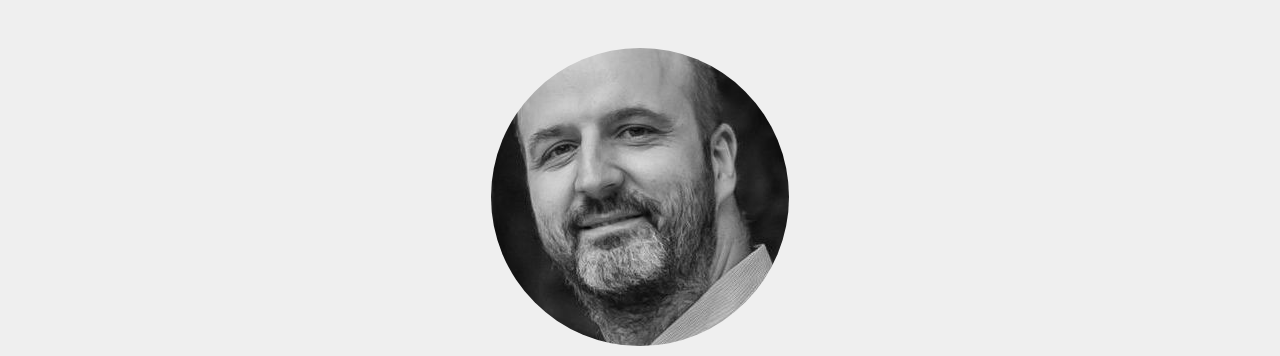
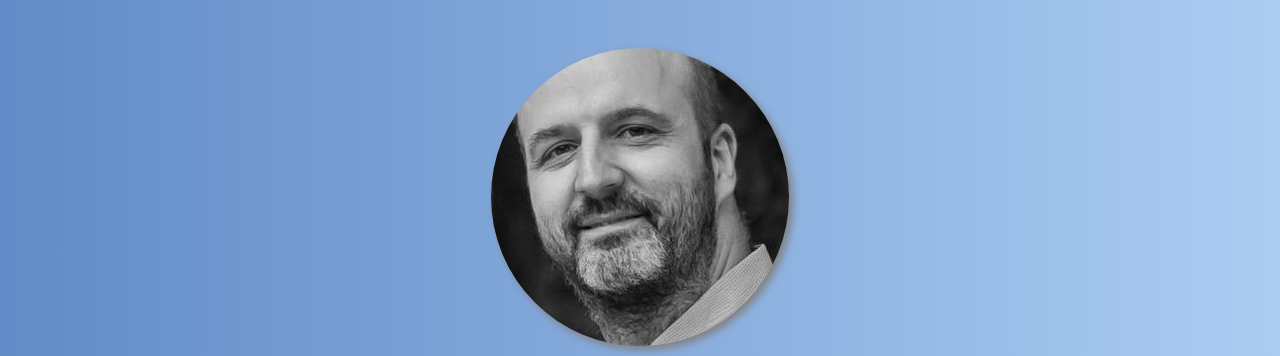
Before and after one commit to ktwd52/Resume, a plain HTML site: page index.html in a window 1280 px wide. Shown: the top 356 px of the page. Drawn offline with Linux system fonts and the light colour scheme.

Commit message:
CSS background and image changed

```diff
--- a/style.css
+++ b/style.css
@@ -2,12 +2,13 @@
     padding: 0;
     margin: 0;
     box-sizing: border-box;
-}
+    }
 
 body {
     font-family: system-ui, -apple-system, BlinkMacSystemFont, 'Segoe UI', Roboto, Oxygen, Ubuntu, Cantarell, 'Open Sans', 'Helvetica Neue', sans-serif
     ;
-    background-color: #efefef;
+    background-image: linear-gradient(to right,#628bc7,#abcdf2);
+    /* background-color: #efefef; */
 
 }
 
@@ -15,6 +16,8 @@ header {
 
 padding: 2rem 4rem;
 border-bottom: 2px solid #29213f;
+image-rendering:pixelated ;
+        filter: drop-shadow(4px 4px 4px #808080);
 }
 header ul {
 
```
